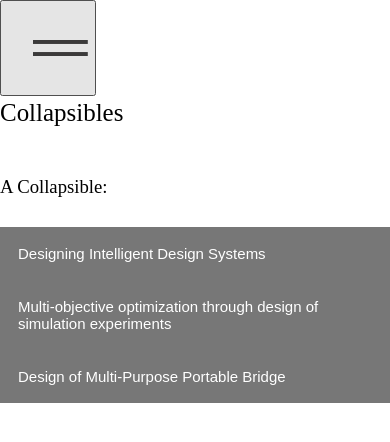
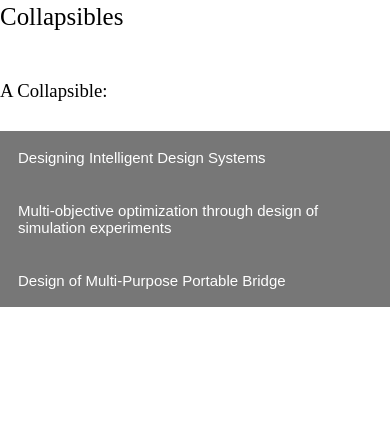
Before and after one commit to gehendrasharma/mypage.github.io, a plain HTML site: page project.html in a window 390 px wide. Drawn offline with Linux system fonts and the light colour scheme; a web font is replaced by a local one.

Commit message:
Update project.html

```diff
--- a/project.html
+++ b/project.html
@@ -57,14 +57,7 @@
               </li>
             </ul>
           </nav>
-          <button class='header-hamburger button--reset clickable' data-header-hamburger>
-            <svg class="svg svg--hamburger" version="1.1" id="Layer_1" xmlns="http://www.w3.org/2000/svg" xmlns:xlink="http://www.w3.org/1999/xlink" x="0px" y="0px"
-              viewBox="0 0 298 87.011" enable-background="new 0 0 298 87.011" xml:space="preserve">
-              <rect x="0" fill="#282828" width="298" height="21.505"/>
-              <rect y="65.506" fill="#282828" width="298" height="21.505"/>
-            </svg>
-          </button>
-        </header>
+
       </div>
     </div>
   </div>
```
